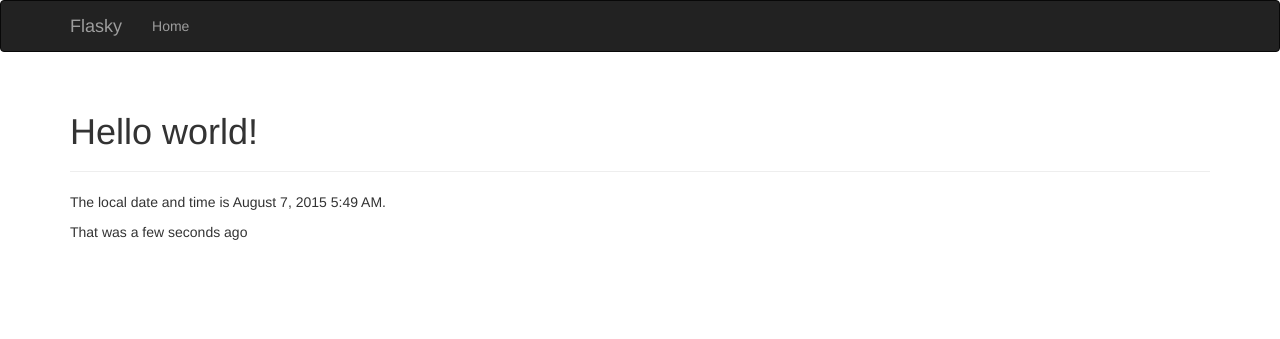
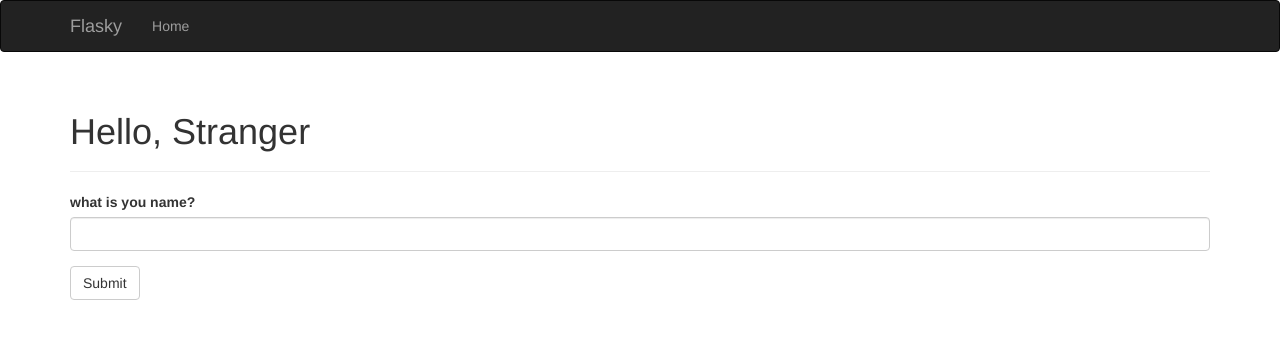
Before and after one commit to hanks-zyh/Flask-blog, a Flask app: page / in a window 1280 px wide. Shown: the top 339 px of the page. Run offline with Flask 2, Linux system fonts and the light colour scheme; some libraries are stand-ins or nearby versions.

Commit message:
add flash()

```diff
--- a/app/hello.py
+++ b/app/hello.py
@@ -10,10 +10,20 @@ from flask import render_template
 from flask.ext.bootstrap import Bootstrap
 from flask.ext.moment import Moment
 from datetime import datetime
+from flask.ext.wtf import Form
+from wtforms import StringField, SubmitField
+from wtforms.validators import Required
+from flask import session, redirect, url_for, flash
 
 app = Flask(__name__)
+app.config['SECRET_KEY'] = 'hard to guess string'
 bootstrap = Bootstrap(app)
 moment = Moment(app)
+
+
+class NameForm(Form):
+    name = StringField('what is you name?', validators=[Required()])
+    submit = SubmitField('Submit')
 
 
 # manager = Manager(app)
@@ -28,9 +38,16 @@ def page_not_found(e):
     render_template('500.html'), 500
 
 
-@app.route('/')
+@app.route('/', methods=['GET', 'POST'])
 def index():
-    return render_template('index.html', current_time=datetime.utcnow())
+    form = NameForm()
+    if form.validate_on_submit():
+        old_name = session.get('name')
+        if old_name is not None and old_name != form.name.data:
+            flash('Looks like you have change your name!')
+        session['name'] = form.name.data
+        return redirect(url_for('index'))
+    return render_template('index.html', form=form, name=session.get('name'))
 
 
 @app.route('/user/<name>')
--- a/app/templates/base.html
+++ b/app/templates/base.html
@@ -32,10 +32,16 @@
 
 {% block content %}
 <div class="container">
+    {% for message in get_flashed_messages() %}
+    <div class="alert alert-warning">
+        <button type="button" class="close" data-dismiss="alert">&times;</button>
+        {{ message }}
+    </div>
+    {% endfor %}
     {% block page_content %}{% endblock %}
+
 </div>
 {% endblock%}
-
 {% block scripts %}
 {{ super() }}
 {{ moment.include_moment() }}
--- a/app/templates/index.html
+++ b/app/templates/index.html
@@ -1,11 +1,11 @@
 {% extends "base.html" %}
+{% import "bootstrap/wtf.html" as wtf%}
 
 {% block titile %}FLasky{% endblock %}
 
 {% block page_content %}
 <div class="page-header">
-    <h1>Hello world!</h1>
+    <h1>Hello, {% if name %}{{ name }}{% else %}Stranger{% endif %}</h1>
 </div>
-<p>The local date and time is {{ moment(current_time).format('LLL') }}.</p>
-<p>That was {{ moment(current_time).fromNow(refresh=True)}}</p>
+{{ wtf.quick_form(form) }}
 {% endblock %}
```
